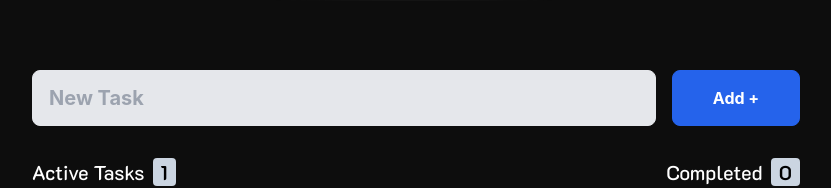
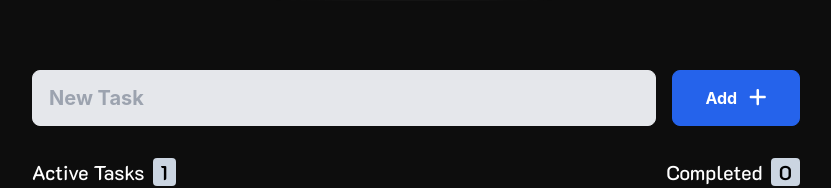
Before and after one commit to TGDRangaka/todo-list-react, a React (Create React App) app: page / in a window 1280 px wide. Shown: the part 186-374 px from the top of the page, without its empty margins (224-1055 px from the left). Built offline with nearby package versions, Linux system fonts and the light colour scheme; a web font is replaced by a local one.

Commit message:
add faPlus fontawesome

```diff
--- a/src/components/AddTask.js
+++ b/src/components/AddTask.js
@@ -1,5 +1,7 @@
 import React, {useState} from 'react'
 import ColorPicker from './ColorPicker';
+import { FontAwesomeIcon } from '@fortawesome/react-fontawesome'
+import { faPlus } from '@fortawesome/free-solid-svg-icons'
 
 function AddTask({ tasks, setTasks, colors, category, setCategory}) {
     const [taskName, setTaskName] = useState("");
@@ -29,7 +31,7 @@
           setTaskName("");
         }}
         >
-          Add +
+          Add<FontAwesomeIcon icon={faPlus} className="ml-3 text-xl" />
         </button>
 
         <ColorPicker trigger={colorPickerPopUp} colors={colors} setTrigger={setColorPickerPopUp} categories={category} setCategories={setCategory} task={task} setTasks={setTasks} />
```
